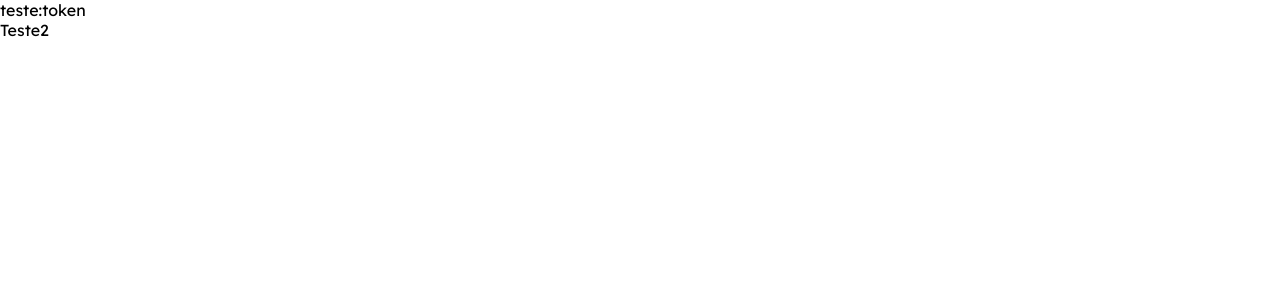
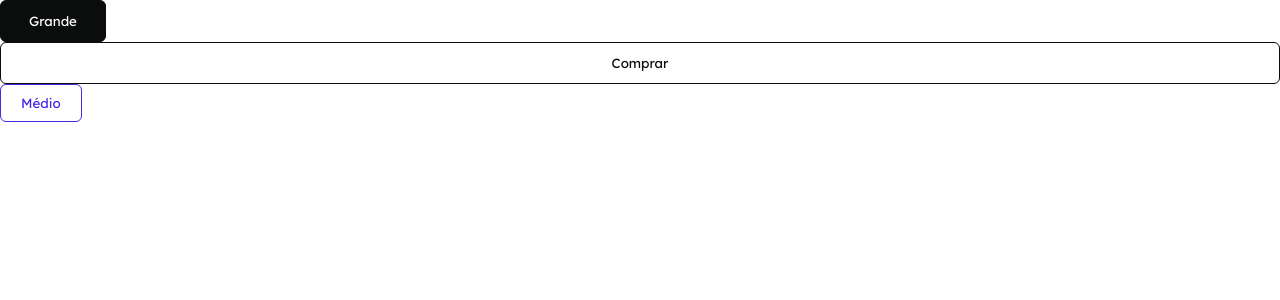
Before and after one commit to GabrielRS2/m6-g02-t11-frontend, a React (Create React App) app: page /home in a window 1280 px wide. Shown: the top 300 px of the page. Built offline with nearby package versions, Linux system fonts and the light colour scheme.

Commit message:
fix: width themeButton

```diff
--- a/src/Pages/Home/index.jsx
+++ b/src/Pages/Home/index.jsx
@@ -4,6 +4,7 @@ import { Teste2 } from "../../Component/Teste";
 import { Teste } from "./style";
 
 import { TokenContext } from "../../Providers/Token";
+import { ExamplesButton } from "../../Styles/ThemeButton/examples";
 
 
 export const Home = () => {
@@ -15,8 +16,7 @@ export const Home = () => {
 
   return (
     <>
-      <Teste>teste:{token}</Teste>
-      <Teste2>Teste2</Teste2>
+      <ExamplesButton></ExamplesButton>
     </>
   );
 };
--- a/src/Styles/ThemeButton/examples.tsx
+++ b/src/Styles/ThemeButton/examples.tsx
@@ -18,7 +18,7 @@ export const ExamplesButton = () => {
       size={"auto"}
       borderColor={"var(--grey0)"}
       handleClick={() => {console.log("Botão auto")}}
-      >Auto</ThemeButton>
+      >Comprar</ThemeButton>
       <ThemeButton
       backGroundColor={"var(--whiteFixed)"}
       color={"var(--brand1)"}
--- a/src/Styles/ThemeButton/style.ts
+++ b/src/Styles/ThemeButton/style.ts
@@ -18,7 +18,7 @@ export const StyledButton = styled.button<StyledButtonProps>`
 
   height: 100%;
   max-height: ${(props) => props.choseHeight(props.size)};
-  width:100%;
+  width: 100%;
   max-width: ${(props) => props.choseWidth(props.size)};
   border-radius: 6px;
   padding: ${(props) => props.chosePadding(props.size)};
--- a/src/Styles/ThemeButton/utils.ts
+++ b/src/Styles/ThemeButton/utils.ts
@@ -10,7 +10,7 @@ export const choseHeight = (size: string) => {
       return "3rem"
 
     default:
-      return "3rem";
+      return "2.375rem";
   }
 }
 
@@ -20,13 +20,13 @@ export const choseWidth = (size: string) => {
       return "100vw"
 
     case "medium":
-      return "7.438rem"
+      return "min-content"
 
     case "big":
-      return "9.125rem"
+      return "min-content"
 
     default:
-      return "9.125rem";
+      return "min-content";
   }
 }
 
@@ -42,6 +42,6 @@ export const chosePadding = (size: string) => {
       return "0.75rem 1.75rem"
 
     default:
-      return "0.75rem 1.75rem";
+      return "0.75rem 1.25rem";
   }
 }
```
